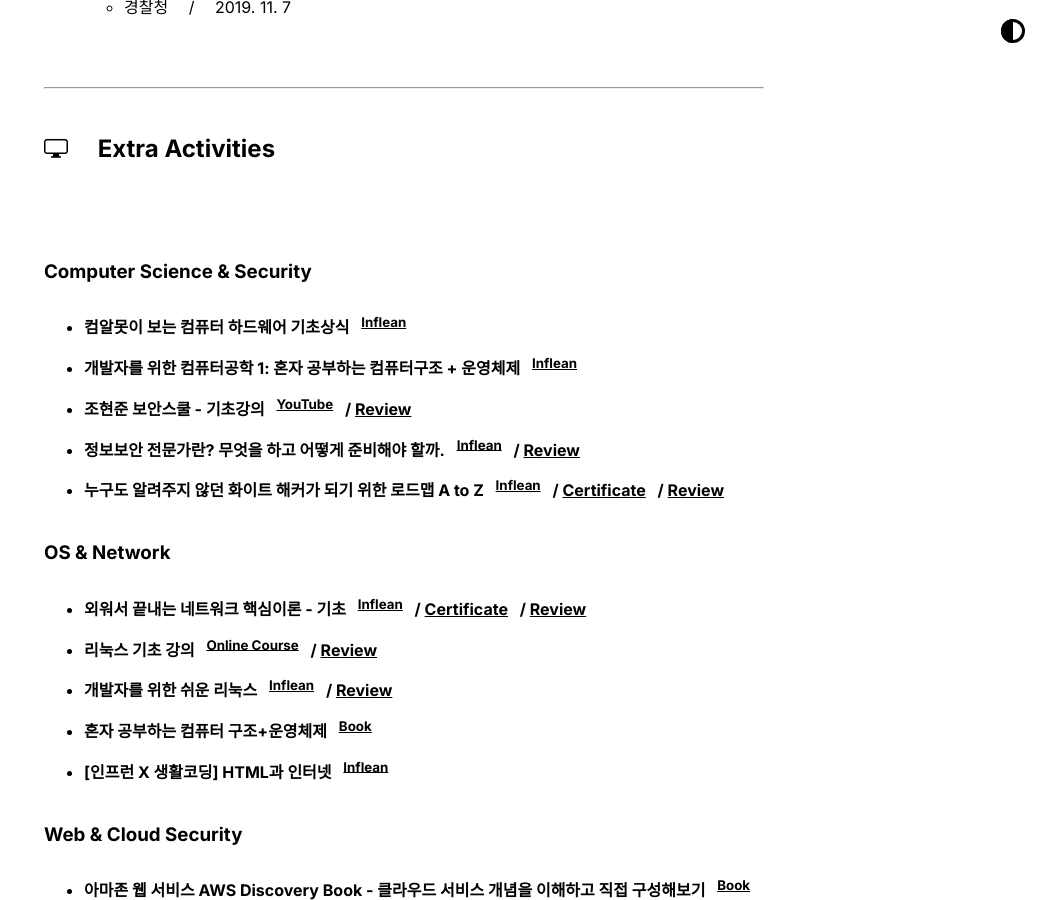
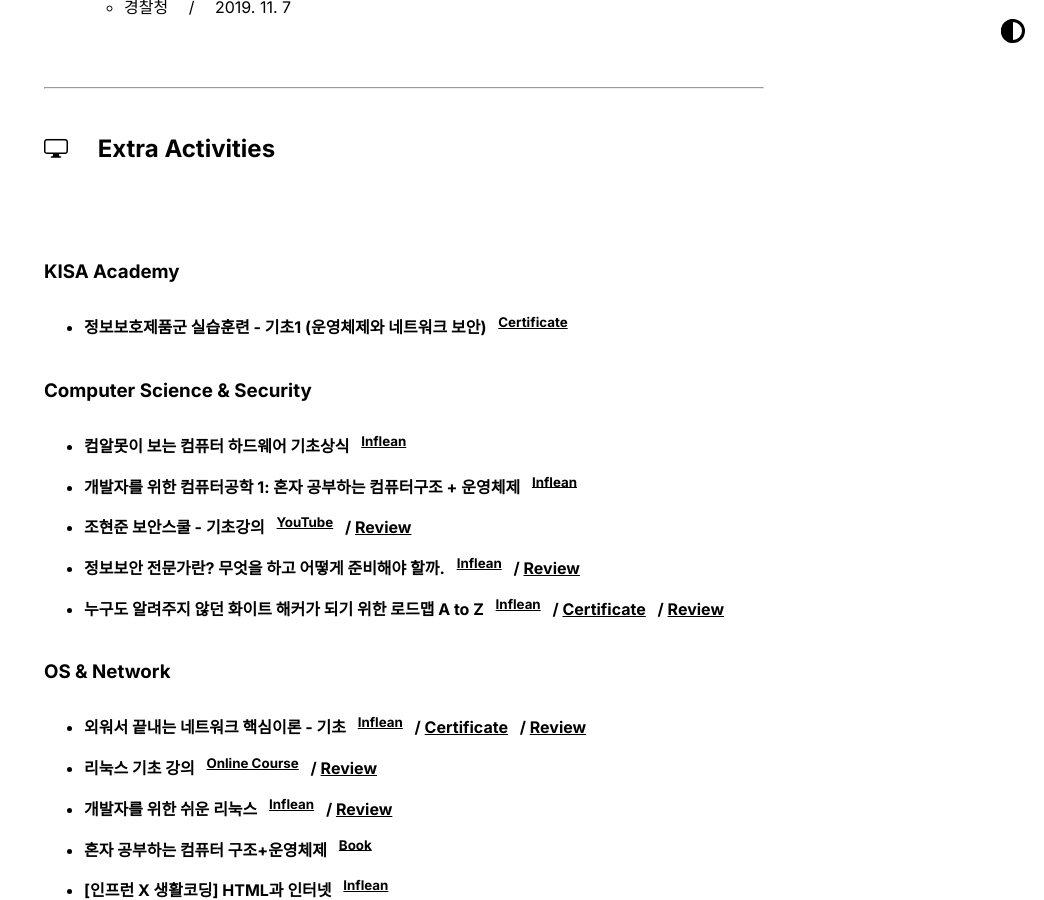
Before and after one commit to BangJeongBin/BangJeongBin.github.io, a Jekyll site: the page built from index.md, in a window 1280 px wide and 900 px high, scrolled down 2695 px. Shown: the whole window, without its empty margins (236-1280 px from the left). Built offline with Jekyll 4.4.1, drawn with Linux system fonts in a browser that asks for light colours.

Commit message:
Update activities_list.html

```diff
--- a/_includes/activities_list.html
+++ b/_includes/activities_list.html
@@ -1,3 +1,15 @@
+<h3><strong>KISA Academy</strong></h3>
+<ul>
+    <li>
+        <strong>
+            정보보호제품군 실습훈련 - 기초1 (운영체제와 네트워크 보안)&ensp;
+            <sup><a href="https://drive.google.com/file/d/1X77SgsGayBXyttaXylRVxzhQvODkhK9R/view?usp=sharing">Certificate</a></sup>
+        </strong>
+    </li>
+</ul>
+
+<!-- ------------------------------------------------------------------------------------------------------------------------ -->
+
 <h3><strong>Computer Science & Security</strong></h3>
 <ul>
     <li>
```
